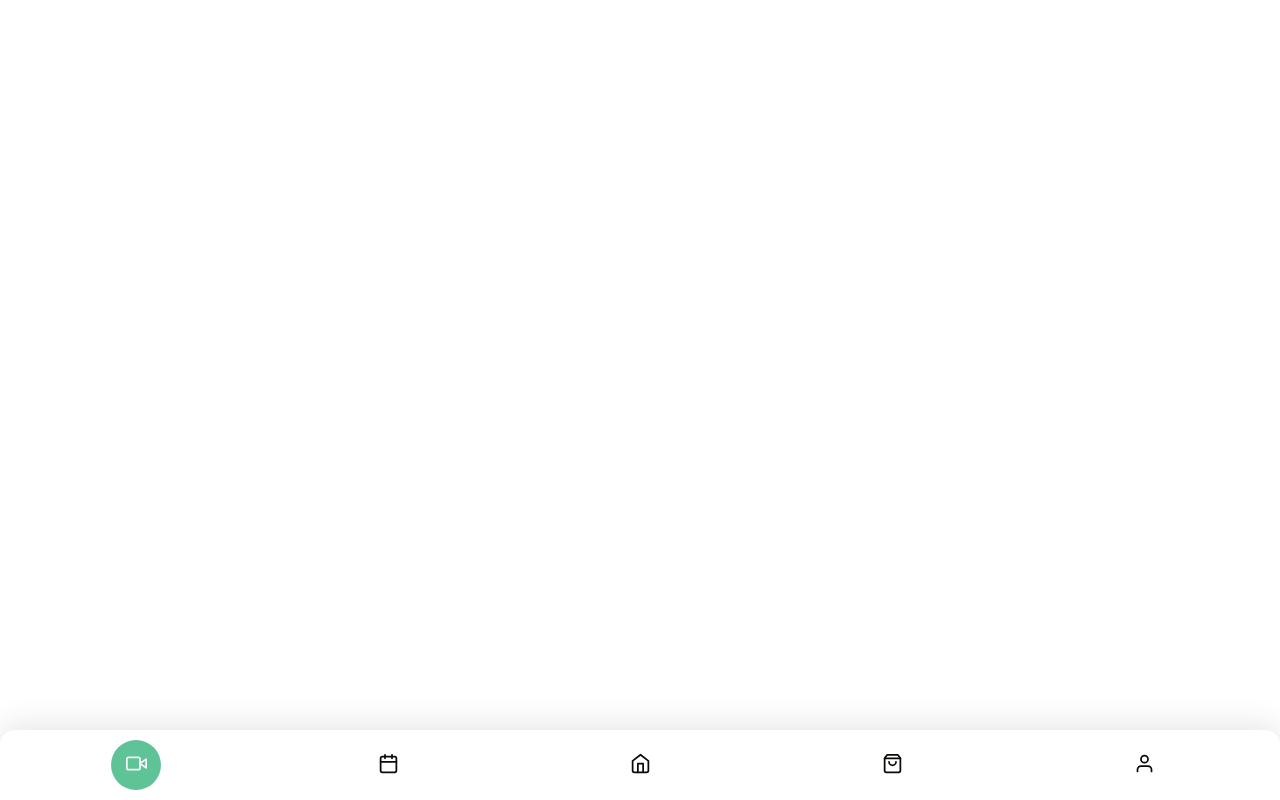
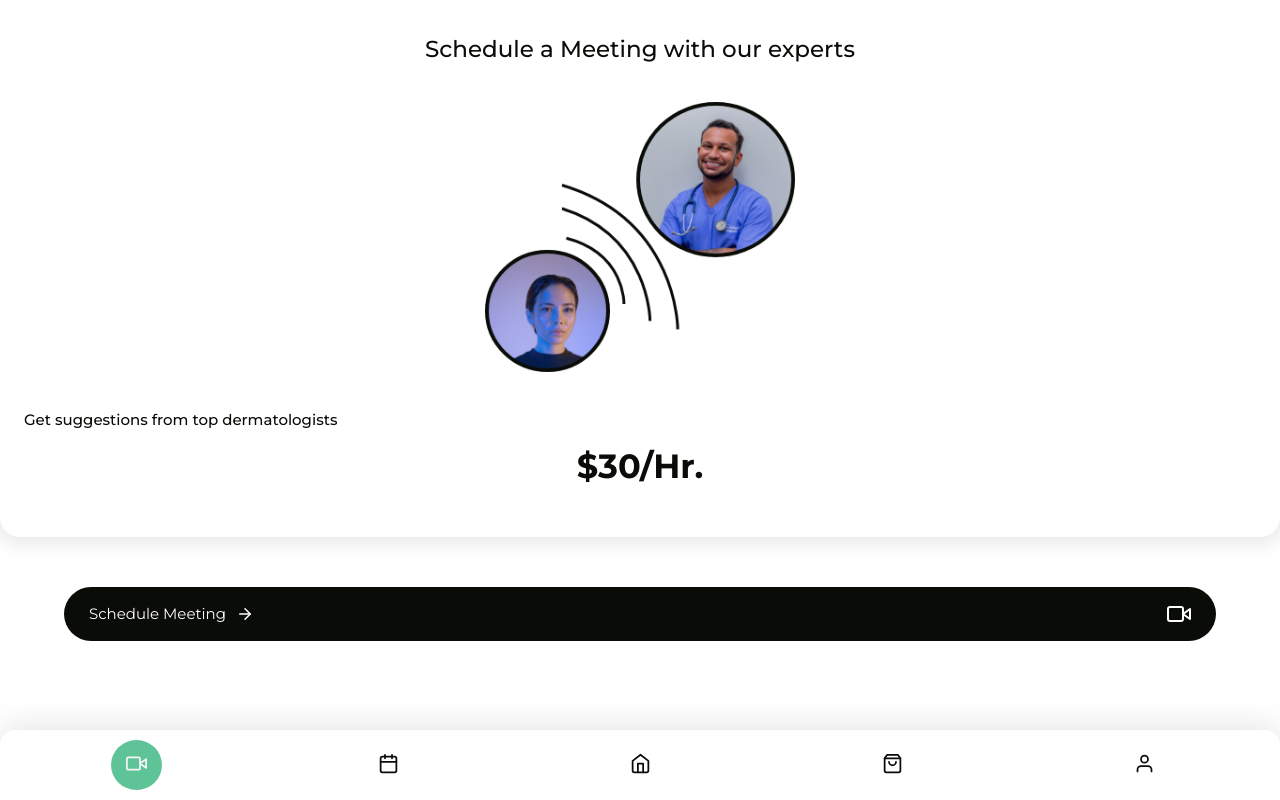
Before and after one commit to theVedanta/skinesta, a Next.js app: page /consult in a window 1280 px wide. Built offline with nearby package versions, Linux system fonts and the light colour scheme.

Commit message:
implement consult page

```diff
--- a/components/AuthCard.jsx
+++ b/components/AuthCard.jsx
@@ -1,5 +1,5 @@
 import Image from "next/image";
-import styles from "../styles/auth.module.css";
+import styles from "@/styles/auth.module.css";
 import { Phone } from "react-feather";
 
 const AuthCard = ({ image, title }) => {
--- a/jsconfig.json
+++ b/jsconfig.json
@@ -3,7 +3,6 @@
         "baseUrl": ".",
         "paths": {
             "@/styles/*": ["styles/*"],
-            "@/public/*": ["public/*"]
         }
     }
 }
--- a/pages/consult.jsx
+++ b/pages/consult.jsx
@@ -1,10 +1,39 @@
 import Container from "components/Container";
-import React from "react";
+import styles from "@/styles/consult.module.css";
+import Image from "next/image";
+import { Video, ArrowRight } from "react-feather";
 
 const Consult = () => {
 	return (
 		<>
-			<Container></Container>
+			<Container>
+				<div className={styles.topContainer}>
+					<h2 className={styles.title}>
+						Schedule a Meeting with our experts
+					</h2>
+					<div className={styles.img}>
+						<Image
+							src="/consult_img.png"
+							width="310"
+							height="270"
+						/>
+					</div>
+					<p>Get suggestions from top dermatologists</p>
+					<h3 className={styles.price}>$30/Hr.</h3>
+				</div>
+				<button className={styles.btn}>
+					<span>
+						<p>Schedule Meeting</p>
+						<ArrowRight
+							className={styles.btnArrow}
+							size="18"
+							color="#fff"
+						/>
+					</span>
+
+					<Video className={styles.btnIcon} color="#fff" />
+				</button>
+			</Container>
 		</>
 	);
 };
--- a/pages/profile.jsx
+++ b/pages/profile.jsx
@@ -20,7 +20,7 @@ const profile = () => {
 				<div className={styles.profileBox}>
 					<div className={styles.profileImg}>
 						<Image
-							src={require("@/public/user_face.jpg")}
+							src="/user_face.jpg"
 							width="80"
 							height="80"
 							style={{ borderRadius: "50%" }}
--- a/pages/shop/[productName].jsx
+++ b/pages/shop/[productName].jsx
@@ -25,7 +25,7 @@ const ProductName = () => {
 								<div className={`embla__slide`} key={index}>
 									<div className={styles.imageBox}>
 										<Image
-											src={require("@/public/product1.webp")}
+											src="/product1.webp"
 											layout="fill"
 										/>
 									</div>
--- /dev/null
+++ b/styles/consult.module.css
@@ -0,0 +1,60 @@
+.topContainer {
+	padding: 2.2rem 1.5rem;
+	background-color: #fff;
+	border-radius: 0 0 20px 20px;
+	box-shadow: 0 1px 20px 5px rgba(0, 0, 0, 0.1);
+}
+.title {
+	font-weight: 500;
+	font-size: 23px;
+	text-align: center;
+	margin: 0 1.5rem;
+	margin-bottom: 2rem;
+}
+.img {
+	margin: auto;
+	position: relative;
+	display: flex;
+	align-items: center;
+	justify-content: center;
+	margin: 2.4rem 0;
+}
+.topContainer p {
+	font-weight: 500;
+	font-size: 15px;
+}
+.topContainer .price {
+	font-size: 2.1rem;
+	text-align: center;
+	margin: 1rem 0;
+}
+
+.btn {
+	display: block;
+	width: 90%;
+	margin: 3.1rem auto;
+	border: none;
+	outline: none;
+	padding: 15px;
+	border-radius: 10pc;
+	background-color: #0a0c08;
+	display: flex;
+	align-items: center;
+}
+.btn span {
+	flex: 1;
+	display: flex;
+	align-items: center;
+}
+.btn p {
+	color: #fff;
+	text-align: start;
+	padding-left: 10px;
+	font-size: 15px;
+}
+.btn span .btnArrow {
+	margin-left: 10px;
+}
+.btn .btnIcon {
+	margin-right: 10px;
+}
--- a/styles/globals.css
+++ b/styles/globals.css
@@ -94,7 +94,7 @@ a {
 }
 .bottomNavigation ul li.bottomNavigationItem {
 	list-style: none;
-	width: 50px;
+	width: 51px;
 	height: 50px;
 	border-radius: 50%;
 	display: flex;
```
Also changed, not shown: pages/auth.jsx (+6 -6 lines), pages/home.jsx (+4 -8 lines), pages/shop/index.jsx (+10 -22 lines), pages/shop/search.jsx (+4 -4 lines), public/consult_img.png (added).
